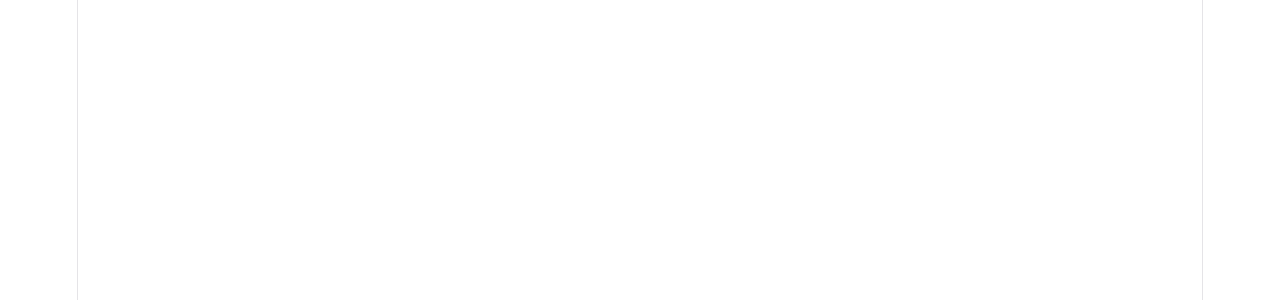
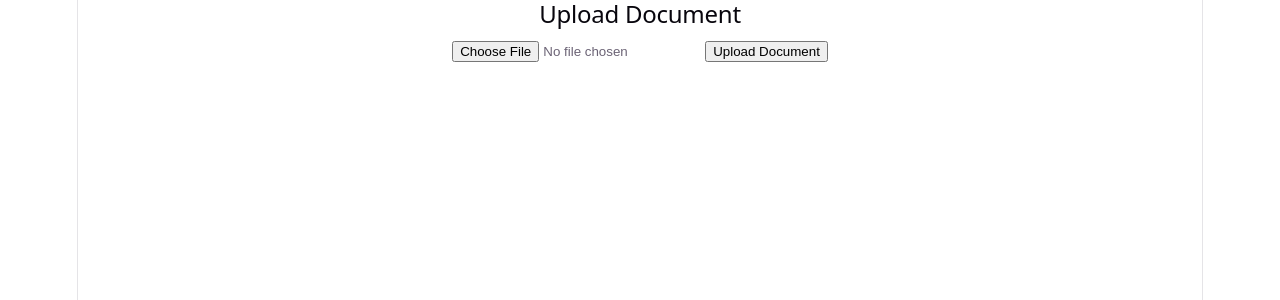
Before and after one commit to jiya656/multi-agent-AI, a React app in the folder frontend/: page /documents in a window 1280 px wide. Before the commit this address had no page. Shown: the top 300 px of the page. Built offline with nearby package versions, Linux system fonts and the light colour scheme; sample sign-in values are in the browser's storage; the HTML template or start-up script is replaced by a standard one.

Commit message:
feat: connect frontend document upload page and route

```diff
--- a/frontend/src/App.jsx
+++ b/frontend/src/App.jsx
@@ -4,14 +4,13 @@
 import Dashboard from "./pages/Dashboard";
 import ProtectedRoute from "./components/ProtectedRoute";
 import Chat from "./pages/Chat";
+import Documents from "./pages/Documents";
 
 function App() {
   return (
     <BrowserRouter>
       <Routes>
-        {/* Default route: just send people to login */}
         <Route path="/" element={<Navigate to="/login" replace />} />
-
         <Route path="/register" element={<Register />} />
         <Route path="/login" element={<Login />} />
 
@@ -24,9 +23,6 @@
           }
         />
 
-        {/* Two routes, same component: /chat (nothing selected yet) and
-        /chat/:id (a specific conversation open). Chat.jsx reads the
-        :id param itself via useParams(). */}
         <Route
           path="/chat"
           element={
@@ -43,6 +39,15 @@
             </ProtectedRoute>
           }
         />
+
+        <Route
+          path="/documents"
+          element={
+            <ProtectedRoute>
+              <Documents />
+            </ProtectedRoute>
+          }
+        />
       </Routes>
     </BrowserRouter>
   );
--- /dev/null
+++ b/frontend/src/pages/Documents.jsx
@@ -0,0 +1,11 @@
+import DocumentUpload from "../components/DocumentUpload";
+
+const Documents = () => {
+  return (
+    <div>
+      <DocumentUpload />
+    </div>
+  );
+};
+
+export default Documents;
```
